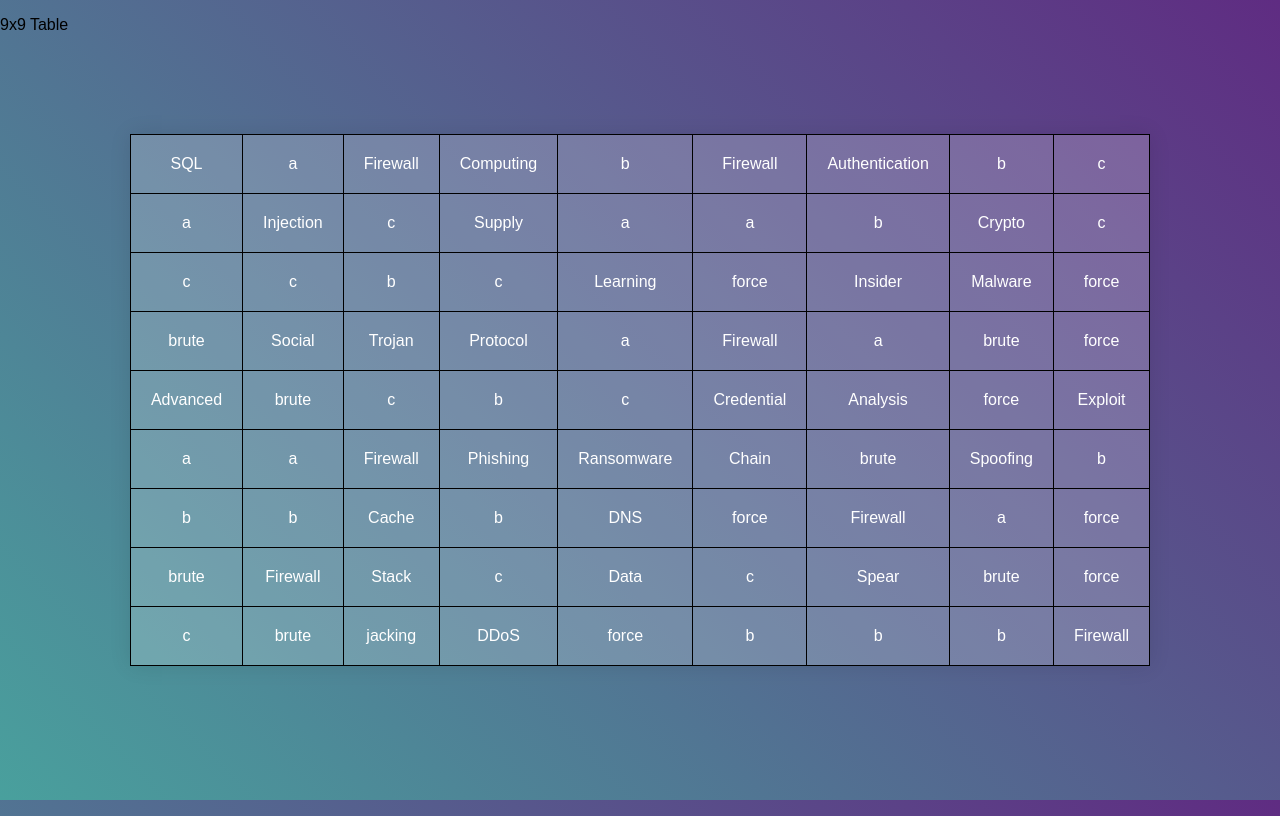
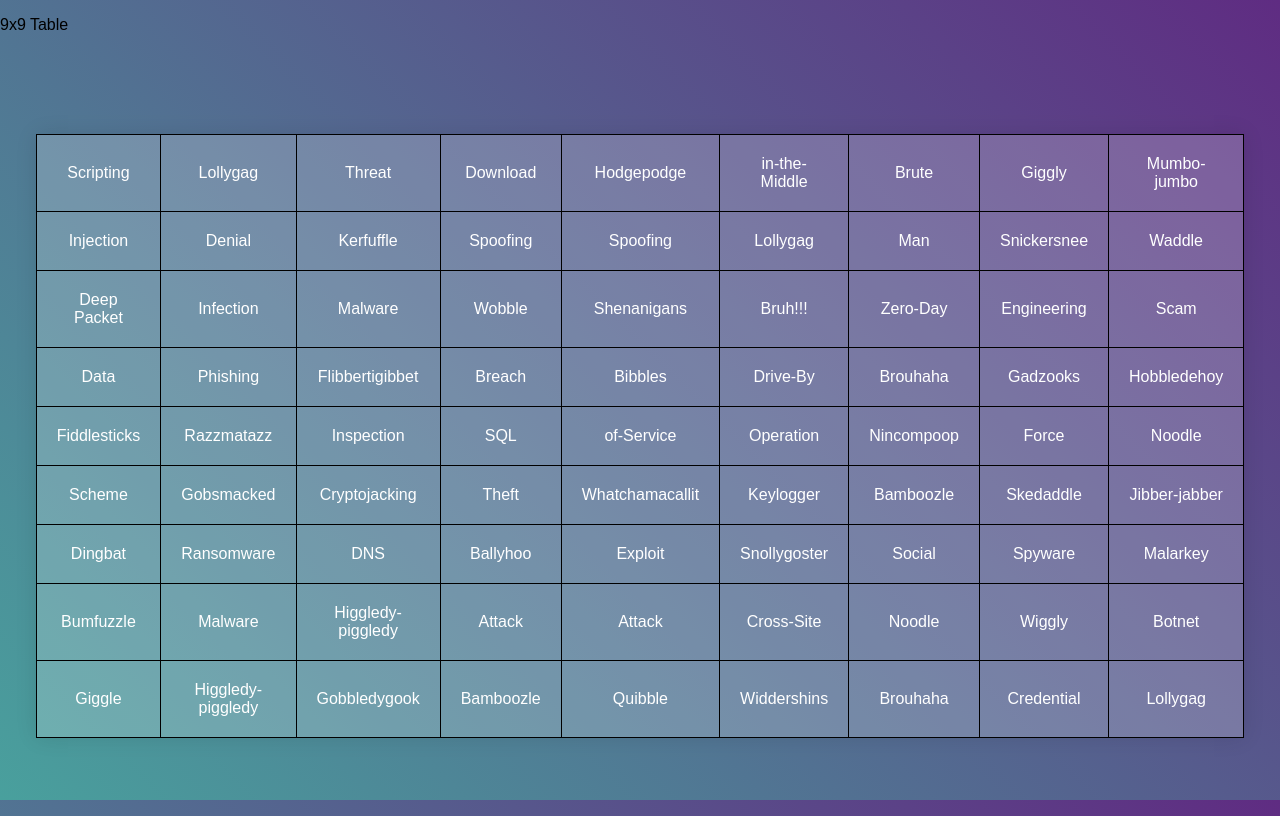
Before and after one commit to shakthiveln/AGame, a plain HTML site: page index.html in a window 1280 px wide. Drawn offline with Linux system fonts and the light colour scheme.

Commit message:
Positive Flow

```diff
--- a/index.html
+++ b/index.html
@@ -95,5 +95,8 @@
     </div>
 
 </body>
-<script src="index.js"></script>
+<script type="text/javascript" src="secret.js"></script>
+<script type="text/javascript" src="index.js"></script>
+
+
 </html>
--- a/index.js
+++ b/index.js
@@ -1,6 +1,5 @@
-var firstWordSelected;
-var secondWordSelected;
-
+var firstWordSelected = null;
+var secondWordSelected = null;
 
 function shuffleArray(array) {
     for (let i = array.length - 1; i > 0; i--) {
@@ -10,32 +9,68 @@ function shuffleArray(array) {
     return array;
 }
 
-function onClickDo(event, asdf, z) {
-    console.log("Clicked");
-    console.log(event);
-    console.log(asdf);
-    console.log(z);
+function isThisCorrect(){
+    if(correctWordsJSON[firstWordSelected] === secondWordSelected){
+        console.log("Correct word");
+        return true;
+    }
+    return false;
 }
 
-const mylist = ["brute", "force", "Firewall", 'Credential', 'DDoS', 'Malware', 'Trojan', 'Social', 'Advanced', "brute", "force", "Firewall", 'Data', 'DNS', 'Spear', 'Crypto', 'SQL', 'Supply', "brute", "force", "Firewall", 'Ransomware', 'Insider', 'Spoofing', 'Phishing', 'b', 'c', "brute", "force", "Firewall", 'jacking', 'Exploit', 'Injection', 'Chain', 'Authentication', 'Protocol', "Cache", "force", "Computing", 'Analysis', 'Learning', 'Stack', 'a', 'b', 'c', "brute", "force", "Firewall", 'a', 'b', 'c', 'a', 'b', 'c', "brute", "force", "Firewall", 'a', 'b', 'c', 'a', 'b', 'c', "brute", "force", "Firewall", 'a', 'b', 'c', 'a', 'b', 'c', "brute", "force", "Firewall", 'a', 'b', 'c', 'a', 'b', 'c', "brute", "force", "Firewall", 'a', 'b', 'c', 'a', 'b', 'c'];
-const newArray = [mylist];
-var shuffledList = shuffleArray(mylist);
-console.log(shuffledList);
+function onClickDo(event, element, id) {
+    console.log("Clicked");
+    console.log(id);
+    console.log(element.getInnerHTML());
+    id = parseInt(id);
+    let value = element.getInnerHTML();
+
+    if (firstWordSelected == null) {
+        firstWordSelected = shuffledList[id];
+        console.log("First word Selected: " + firstWordSelected);
+    }
+    else if (secondWordSelected == null) {
+        secondWordSelected = shuffledList[id];
+        console.log("Second word Selected: " + secondWordSelected);
+    }
+    else {
+        console.log(firstWordSelected + secondWordSelected);
+        return null;
+    }
+
+    if(firstWordSelected != null && secondWordSelected != null){
+        if (isThisCorrect()){
+            // TODO: Increase Score.
+            // Leave boxes open.
+            window.alert("CORRECT");
+        }
+        else {
+            window.alert("WRONG!!!");
+        }
+        firstWordSelected = null;
+        secondWordSelected = null;
+    }
+}
 
 
+/*
+* Constructed Table.
+*/
+var shuffledList = shuffleArray(arrayOfWordsMixed);
 let divid = document.getElementById("gameTableDivId");
 let table = document.createElement("table");
 let count = 0;
+
 for (var i = 0; i < 9; i++) {
     let tr = document.createElement("tr");
     for (var j = 0; j < 9; j++) {
         let td = document.createElement("td");
-        td.setAttribute("id", i + "_" + j);
-        td.setAttribute("onClick", "onClickDo(event, this);")
+        td.setAttribute("id", count);
+        td.setAttribute("onClick", "onClickDo(event, this, id);")
         td.innerText = shuffledList[count];
         count++;
         tr.appendChild(td);
     }
     table.appendChild(tr);
 }
+
 divid.appendChild(table);
--- /dev/null
+++ b/secret.js
@@ -0,0 +1,64 @@
+const arrayOfWordsMixed = [
+    "Phishing", "Scam",
+    "Ransomware", "Attack",
+    "Malware", "Infection",
+    "Data", "Breach",
+    "Spyware", "Threat", "Zero-Day",
+    "Exploit", "Social", "Engineering",
+    "Man", "in-the-Middle", "Denial",
+    "of-Service", "Brute", "Force",
+    "SQL", "Injection", "Cross-Site",
+    "Scripting", "Credential",
+    "Theft", "Botnet", "Operation",
+    "Deep Packet", "Inspection",
+    "Cryptojacking", "Scheme",
+    "Spoofing", "Attack", "Drive-By",
+    "Download", "DNS", "Spoofing",
+    "Keylogger", "Malware", "Bamboozle",
+    "Gobbledygook", "Lollygag",
+    "Flibbertigibbet", "Waddle",
+    "Brouhaha", "Noodle",
+    "Kerfuffle", "Malarkey",
+    "Higgledy-piggledy",
+    "Bumfuzzle", "Giggle",
+    "Wobble", "Nincompoop",
+    "Brouhaha", "Gadzooks",
+    "Bibbles", "Dingbat",
+    "Widdershins", "Snollygoster",
+    "Lollygag", "Giggly",
+    "Hobbledehoy", "Quibble",
+    "Razzmatazz", "Skedaddle", "Bamboozle",
+    "Snickersnee", "Fiddlesticks",
+    "Gobsmacked", "Hodgepodge",
+    "Higgledy-piggledy",
+    "Lollygag", "Mumbo-jumbo",
+    "Noodle", "Shenanigans",
+    "Wiggly", "Whatchamacallit",
+    "Ballyhoo", "Jibber-jabber", "Bruh!!!"
+];
+
+
+const correctWordsJSON = {
+    "Phishing": "Scam",
+    "Ransomware": "Attack",
+    "Malware": "Infection",
+    "Data": "Breach",
+    "Spyware": "Threat",
+    "Zero-Day": "Exploit",
+    "Social": "Engineering",
+    "Man": "in-the-Middle",
+    "Denial": "of-Service",
+    "Brute": "Force",
+    "SQL": "Injection",
+    "Cross-Site": "Scripting",
+    "Credential": "Theft",
+    "Botnet": "Operation",
+    "Deep Packet": "Inspection",
+    "Cryptojacking": "Scheme",
+    "Spoofing": "Attack",
+    "Drive-By": "Download",
+    "DNS": "Spoofing",
+    "Keylogger": "Malware"
+};
+
+// export { correctWordsJSON, arrayOfWordsMixed };
```
